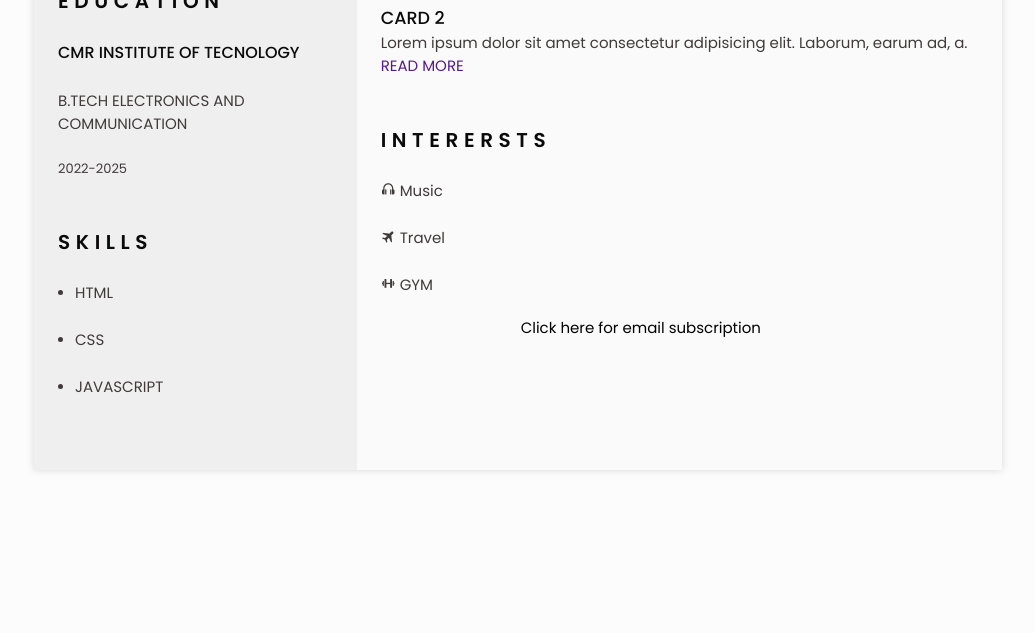
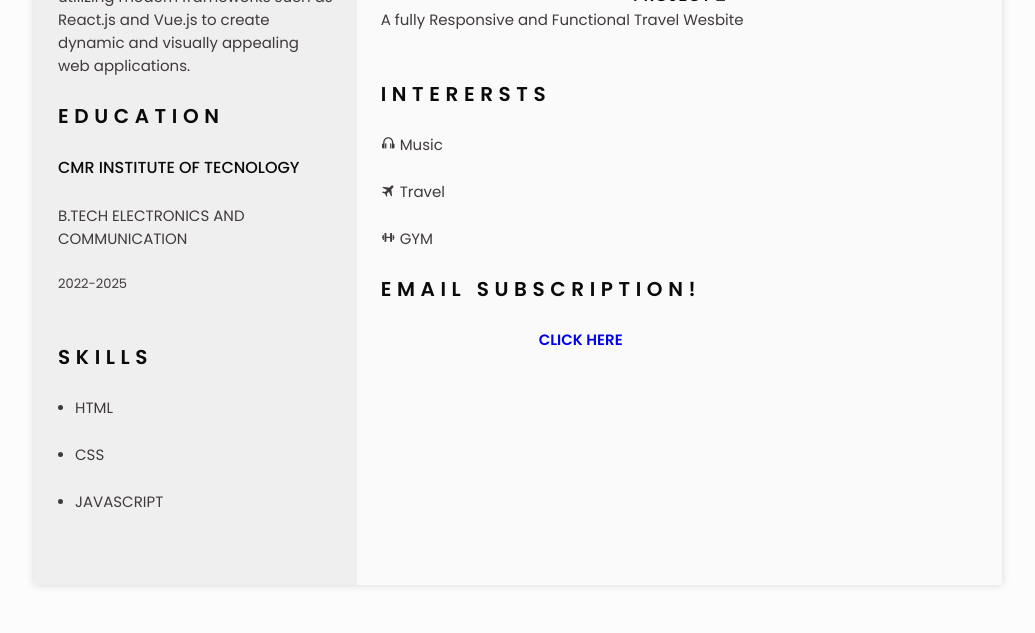
Before and after one commit to yajnesh06/internship-resume, a Flask app: page / in a window 1280 px wide. Shown: the part 927-1560 px from the top of the page, without its empty margins (122-1157 px from the left). Before the commit the page ends 1399 px from the top, so only its background shows below. Run offline with Flask 3, Linux system fonts and the light colour scheme; some libraries are stand-ins or nearby versions.

Commit message:
Update index.html

```diff
--- a/templates/index.html
+++ b/templates/index.html
@@ -70,20 +70,20 @@
                 <section class="home" id="home">
                     <div class="div home_container section bd-grid">
                         <div class="div home__data bd-grid">
-                            <img src="static/img/profile.jpg" alt="" class="home__img">
+                            <img src="img/profile.jpg" alt="" class="home__img">
                             <h1 class="home__title">YAJNESH<b> PONNAPPA</b></h1>
                             <div class="h3 home__profession">FRONTEND WEB DEVELOPER</div>
                             <!-- Button to generate and download the pdf. Available for desktop. -->
                             <div>
-                                <a download="" href="static/pdf/ResumeCv.pdf" class="home_button-movil">DOWNLOAD</a>
+                                <a download="" href="pdf/ResumeCv.pdf" class="home_button-movil">DOWNLOAD</a>
                             </div>
                         </div>
                         <div class="home__adress bd-grid">
                             <span class="home_information">
-                                <i class='bx bxs-map home__icon'></i> Mini Cottage Murnad Madikeri Coorg
+                                <i class='bx bxs-map home__icon'></i> Yajnesh Nilaya Murnad Madikeri Coorg
                             </span>
                             <span class="home_information">
-                                <i class='bx bxs-envelope home__icon'></i> user@gmail.com
+                                <i class='bx bxs-envelope home__icon'></i> yajneshat271@gmail.com
                             </span>
                             <span class="home_information">
                                 <i class='bx bxs-phone home__icon'></i> 9113286294
@@ -115,9 +115,7 @@
                 </section>
                 <section class="profile section" id="profile">
                     <h2 class="class section-title">PROFILE</h2>
-                    <p class="profile_discription"> am a person, responsible with their work during working hours.
-                        Finish various technical and higher studies at large universities. I have several years of
-                        experience and achievements in the labor field.</p>
+                    <p class="profile_discription"> A motivated individual passionate about front-end web development, equipped with a solid foundation in HTML, CSS, and JavaScript.Specializing in user interface design and responsive web development. Proficient in utilizing modern frameworks such as React.js and Vue.js to create dynamic and visually appealing web applications.</p>
 
 
                     <!--========== EDUCATION ==========-->
@@ -171,7 +169,7 @@
 
                             </div>
                             <div class="experience__data bd-grid">
-                                <h3 class="experience__title">UI/UX</h3>
+                                <h3 class="experience__title">UI/UX Design</h3>
                                 <span class="experience__company">from 2022-2023</span>
                                 <p class="experience__discription">Having intership experience in this domain.</p>
                             </div>
@@ -186,19 +184,19 @@
                     <h2 class="section-title">PROJECTS</h2>
                     <div class="div card-container">
                         <div class="card">
-                            <img src="static/img/preview.jpg" alt="" class="prw">
+                            <img src="img/preview.jpg" alt="" class="prw">
                             <div class="card-content">
-                                <h3>CARD 1</h3>
-                                <p>Lorem ipsum dolor sit amet consectetur adipisicing elit. Laborum, earum ad, a.</p>
-                                <a href="" class="btn">READ MORE</a>
+                                <h3 style="text-align: center;">PROJECT  1</h3>
+                                <p>A fully Responsive and Functional Restaurent Wesbite </p>
+
                             </div>
                         </div>
                         <div class="card">
-                            <img src="static/img/preview1.jpg" alt="" class="prw">
+                            <img src="img/preview1.jpg" alt="" class="prw">
                             <div class="card-content">
-                                <h3>CARD 2</h3>
-                                <p>Lorem ipsum dolor sit amet consectetur adipisicing elit. Laborum, earum ad, a.</p>
-                                <a href="" class="btn">READ MORE</a>
+                                <h3 style="text-align: center;">PROJECT 2</h3>
+                                <p> A fully Responsive and Functional Travel Wesbite </p>
+
                             </div>
                         </div>
 
@@ -214,36 +212,37 @@
                             <span class="interest__name">Music</span>
                         </div>
                         <div class="interests__content">
-                            <i class='bx bxs-plane-alt'></i>
+                            <i class='bx bxs-plane-alt' ></i>
                             <span class="interest__name">Travel</span>
                         </div>
                         <div class="interests__content">
-                            <i class='bx bx-dumbbell'></i>
+                            <i class='bx bx-dumbbell' ></i>
                             <span class="interest__name">GYM</span>
                         </div>
-
                     </div>
 
-                    <div class="linkss"><a  class="linkss" href="/registration">Click here for email subscription</a>  </div>
+                    <section class="interests section">
+                        <h2 class="section-title">EMAIL SUBSCRIPTION!</h2>
+                        <div class="interests__cont bd-grid">
+                    <a href="/registration" style="font-weight: bold; width: 400px ; text-align: center;">CLICK HERE</a>
 
 
 
 
-                </section>
+               </section>
             </div>
         </div>
     </main>
-
 
     <!--========== SCROLL TOP ==========-->
     <a href="#" class="scrolltop" id="scroll-top">
         <i class='bx bx-up-arrow-alt scrolltop__icon'></i>
     </a>
     <!--========== HTML2PDF ==========-->
-    <script src="static/js/html2pdf.bundle.min.js"></script>
+    <script src="assets/js/html2pdf.bundle.min.js"></script>
 
     <!--========== MAIN JS ==========-->
-    <script src="static/js/main.js"></script>
+    <script src="assets/js/main.js"></script>
 </body>
 
 </html>
```
